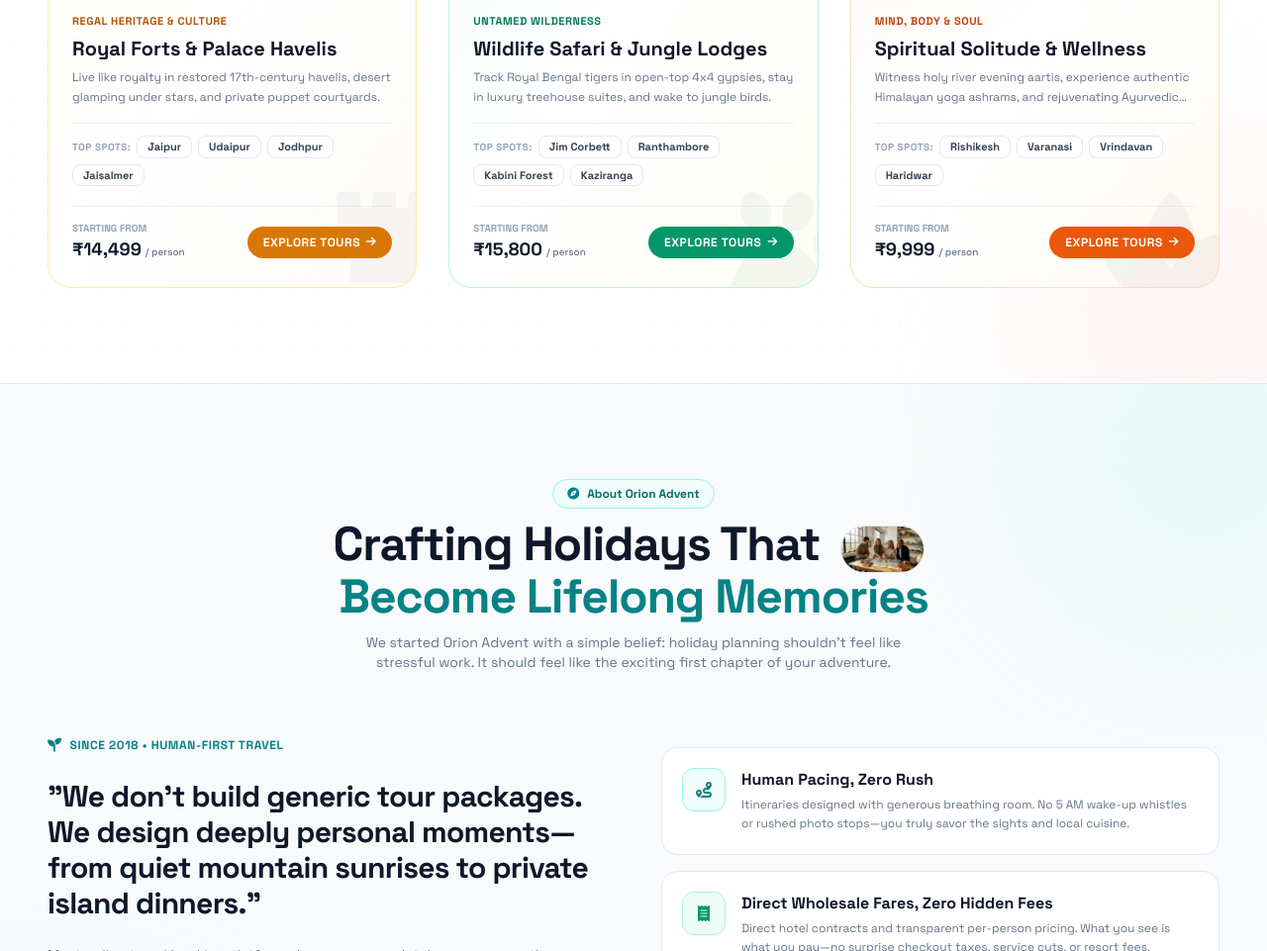
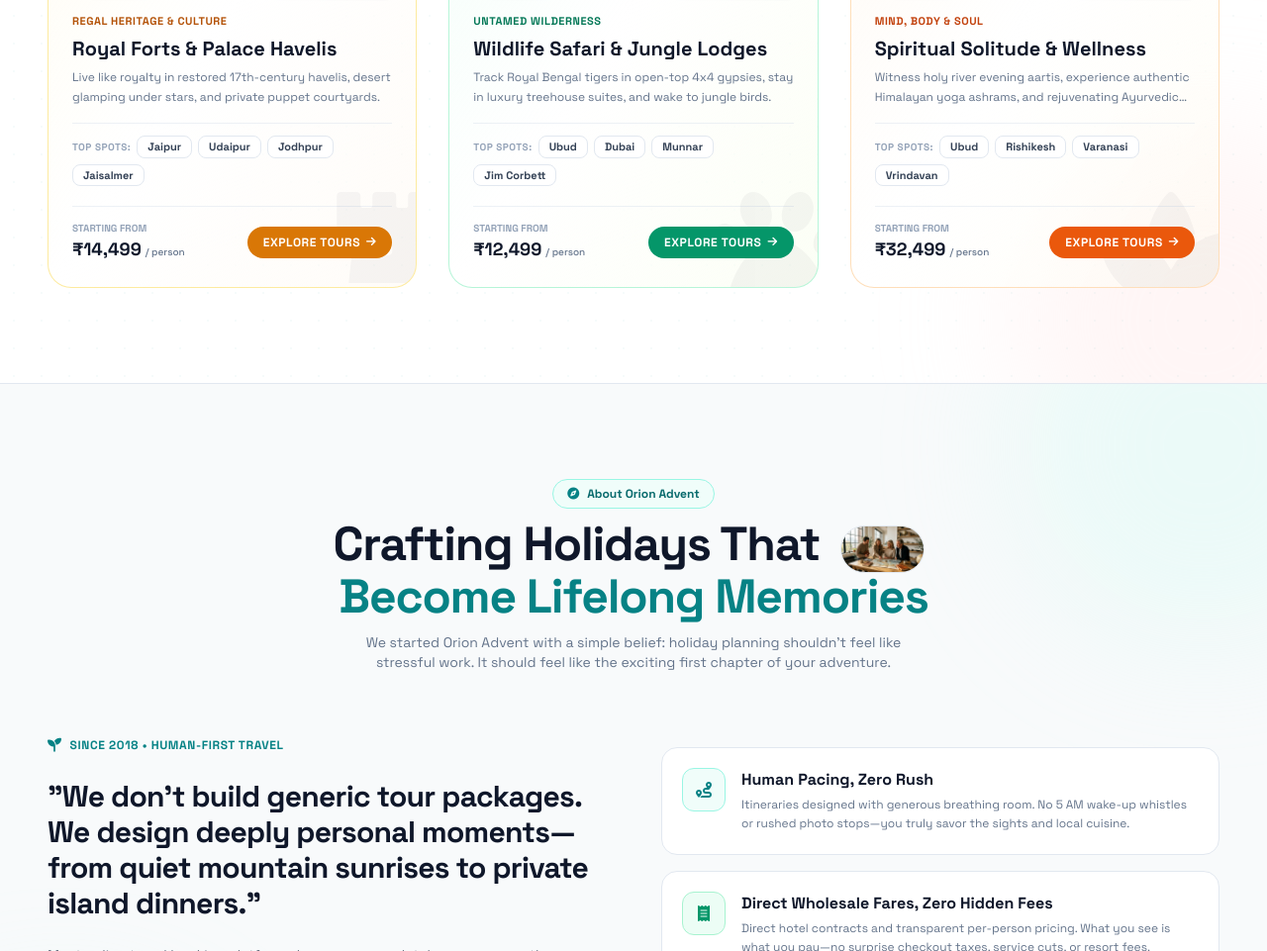
Before and after one commit to nikhilbhadauriyagspt/guideflux, a PHP site: page / in a window 1280 px wide. Shown: the part 5539-6500 px from the top of the page at 99% size. Run offline with PHP 8.4, Linux system fonts and the light colour scheme; data comes from the database, SQL or seed files in the repository; some libraries are stand-ins or nearby versions.

Commit message:
feat: make Curated Holiday Experiences dynamic from MySQL database

```diff
--- a/assets/js/main.js
+++ b/assets/js/main.js
@@ -1288,6 +1288,11 @@ document.addEventListener('DOMContentLoaded', () => {
     // ==========================================
     document.querySelectorAll('.theme-spot-btn').forEach(btn => {
         btn.addEventListener('click', (e) => {
+            const href = btn.getAttribute('href');
+            if (href && href !== '#' && !href.startsWith('#')) {
+                // Allow direct navigation to search page
+                return;
+            }
             e.preventDefault();
             const spotName = btn.getAttribute('data-spot');
             const spotType = btn.getAttribute('data-type'); // 'dom' or 'intl'
@@ -1321,7 +1326,12 @@ document.addEventListener('DOMContentLoaded', () => {
     });
 
     document.querySelectorAll('.theme-cta-btn').forEach(btn => {
-        btn.addEventListener('click', () => {
+        btn.addEventListener('click', (e) => {
+            const href = btn.getAttribute('href');
+            if (href && href !== '#' && !href.startsWith('#')) {
+                // Allow direct navigation to search page
+                return;
+            }
             const themeName = btn.getAttribute('data-theme');
             const targetTab = document.querySelector('[data-target="panel-domestic"]');
             if (targetTab) {
--- a/components/experience-themes.php
+++ b/components/experience-themes.php
@@ -211,9 +211,117 @@ $holidayThemes = [
         'card_bg' => 'bg-gradient-to-br from-orange-50/70 via-white to-amber-50/40 border-orange-200/80 hover:border-orange-400',
         'accent_badge' => 'bg-orange-50 text-orange-800 border-orange-200',
         'tag_color' => 'text-orange-700',
-        'btn_class' => 'bg-orange-600 hover:bg-orange-700 text-white border-orange-600'
+        'btn_class' => 'bg-orange-600 hover:bg-orange-700 text-white border-orange-600',
+        'search_url' => 'search.php?theme=spiritual'
     ]
 ];
+
+// Dynamically enhance experience themes from live database packages
+if (function_exists('getDBConnection')) {
+    $pdoThemes = getDBConnection();
+} else {
+    require_once __DIR__ . '/../config/db.php';
+    $pdoThemes = getDBConnection();
+}
+
+if ($pdoThemes) {
+    try {
+        $allActivePkgs = $pdoThemes->query("SELECT * FROM `packages` WHERE `status` = 'active' ORDER BY `id` DESC")->fetchAll();
+        if (!empty($allActivePkgs)) {
+            $themeRules = [
+                'theme-honeymoon' => [
+                    'keywords' => ['honeymoon', 'romantic', 'couple', 'pool villa', 'shikara', 'houseboat', 'sunset cruise', 'candle'],
+                    'search_filter' => 'honeymoon'
+                ],
+                'theme-mountains' => [
+                    'keywords' => ['mountain', 'snow', 'hill', 'trek', 'peak', 'kashmir', 'manali', 'shimla', 'solang', 'ladakh', 'alpine', 'spiti'],
+                    'search_filter' => 'adventure'
+                ],
+                'theme-beach' => [
+                    'keywords' => ['beach', 'island', 'coastal', 'goa', 'andaman', 'bali', 'phuket', 'maldives', 'ocean', 'scuba', 'water sports'],
+                    'search_filter' => 'beach'
+                ],
+                'theme-heritage' => [
+                    'keywords' => ['heritage', 'royal', 'palace', 'fort', 'rajasthan', 'jaipur', 'udaipur', 'jodhpur', 'jaisalmer', 'haveli', 'culture', 'monument'],
+                    'search_filter' => 'luxury'
+                ],
+                'theme-wildlife' => [
+                    'keywords' => ['wildlife', 'jungle', 'safari', 'forest', 'national park', 'tiger', 'corbett', 'ranthambore', 'thekkady', 'munnar', 'nature'],
+                    'search_filter' => 'adventure'
+                ],
+                'theme-spiritual' => [
+                    'keywords' => ['spiritual', 'temple', 'wellness', 'yoga', 'rishikesh', 'varanasi', 'haridwar', 'ashram', 'pilgrim', 'ghat', 'aarti'],
+                    'search_filter' => 'spiritual'
+                ],
+            ];
+
+            foreach ($holidayThemes as &$theme) {
+                $tId = $theme['id'];
+                if (isset($themeRules[$tId])) {
+                    $rule = $themeRules[$tId];
+                    $matchingPkgs = [];
+                    foreach ($allActivePkgs as $p) {
+                        $pSearchText = strtolower($p['title'] . ' ' . $p['subtitle'] . ' ' . $p['circuit_type'] . ' ' . $p['location'] . ' ' . $p['badge'] . ' ' . $p['state_country']);
+                        foreach ($rule['keywords'] as $kw) {
+                            if (str_contains($pSearchText, $kw)) {
+                                $matchingPkgs[] = $p;
+                                break;
+                            }
+                        }
+                    }
+
+                    if (!empty($matchingPkgs)) {
+                        // Dynamic price
+                        $prices = array_column($matchingPkgs, 'price');
+                        $validPrices = array_filter($prices, function($pr) { return (float)$pr > 0; });
+                        if (!empty($validPrices)) {
+                            $theme['price'] = (float)min($validPrices);
+                        }
+
+                        // Dynamic Count
+                        $theme['count'] = count($matchingPkgs) . '+ Active Packages';
+
+                        // Dynamic Spots extracted from matching DB packages
+                        $dynamicSpots = [];
+                        foreach ($matchingPkgs as $mp) {
+                            $locParts = explode(',', $mp['location']);
+                            $spotName = trim($locParts[0] ?? $mp['location']);
+                            if (!empty($spotName) && !in_array($spotName, array_column($dynamicSpots, 'name'))) {
+                                $dynamicSpots[] = [
+                                    'name' => $spotName,
+                                    'type' => ($mp['category'] === 'international') ? 'intl' : 'dom',
+                                    'slug' => $mp['slug'] ?? ''
+                                ];
+                            }
+                            if (count($dynamicSpots) >= 4) break;
+                        }
+                        if (!empty($dynamicSpots)) {
+                            // Merge dynamic spots with defaults
+                            $existingNames = array_column($dynamicSpots, 'name');
+                            foreach ($theme['spots'] as $oldSpot) {
+                                if (!in_array($oldSpot['name'], $existingNames) && count($dynamicSpots) < 4) {
+                                    $dynamicSpots[] = $oldSpot;
+                                }
+                            }
+                            $theme['spots'] = $dynamicSpots;
+                        }
+
+                        // Dynamic Image
+                        if (!empty($matchingPkgs[0]['featured_image'])) {
+                            $theme['image'] = $matchingPkgs[0]['featured_image'];
+                            $theme['alt'] = $matchingPkgs[0]['title'];
+                        }
+
+                        $theme['search_url'] = 'search.php?theme=' . urlencode($rule['search_filter']);
+                    }
+                }
+            }
+            unset($theme);
+        }
+    } catch (Exception $e) {
+        // Fallback silently
+    }
+}
 ?>
 <!-- ==========================================
      CURATED HOLIDAY THEMES / TRAVEL BY EXPERIENCE
@@ -330,13 +438,13 @@ $holidayThemes = [
                             <div class="flex items-center gap-1.5 flex-wrap">
                                 <span class="text-[10px] font-bold uppercase text-slate-400 tracking-wider shrink-0">Top Spots:</span>
                                 <?php foreach ($theme['spots'] as $spot): ?>
-                                    <button type="button"
-                                            class="theme-spot-btn px-2.5 py-0.5 rounded-lg text-[11px] font-bold bg-white text-slate-700 border border-slate-200 hover:border-brand-500 hover:text-brand-600 transition transform hover:-translate-y-0.5 active:scale-95"
-                                            data-spot="<?= htmlspecialchars($spot['name']) ?>"
-                                            data-type="<?= htmlspecialchars($spot['type']) ?>"
-                                            data-theme="<?= htmlspecialchars($theme['hero_theme']) ?>">
+                                    <a href="search.php?query=<?= urlencode($spot['name']) ?>&type=<?= urlencode($spot['type'] === 'intl' ? 'international' : 'domestic') ?>"
+                                       class="theme-spot-btn px-2.5 py-0.5 rounded-lg text-[11px] font-bold bg-white text-slate-700 border border-slate-200 hover:border-brand-500 hover:text-brand-600 transition transform hover:-translate-y-0.5 active:scale-95"
+                                       data-spot="<?= htmlspecialchars($spot['name']) ?>"
+                                       data-type="<?= htmlspecialchars($spot['type']) ?>"
+                                       data-theme="<?= htmlspecialchars($theme['hero_theme']) ?>">
                                         <?= htmlspecialchars($spot['name']) ?>
-                                    </button>
+                                    </a>
                                 <?php endforeach; ?>
                             </div>
                         </div>
@@ -352,7 +460,7 @@ $holidayThemes = [
                             </div>
                         </div>
 
-                        <a href="#hero"
+                        <a href="<?= !empty($theme['search_url']) ? htmlspecialchars($theme['search_url']) : 'search.php?theme=' . urlencode($theme['hero_theme']) ?>"
                            class="theme-cta-btn inline-flex items-center space-x-1.5 px-4 py-2 rounded-full font-bold text-xs uppercase tracking-wider transition-all transform hover:-translate-y-0.5 active:scale-95 group/btn shrink-0 <?= $theme['btn_class'] ?>"
                            data-theme="<?= htmlspecialchars($theme['hero_theme']) ?>"
                            data-title="<?= htmlspecialchars($theme['title']) ?>">
```
